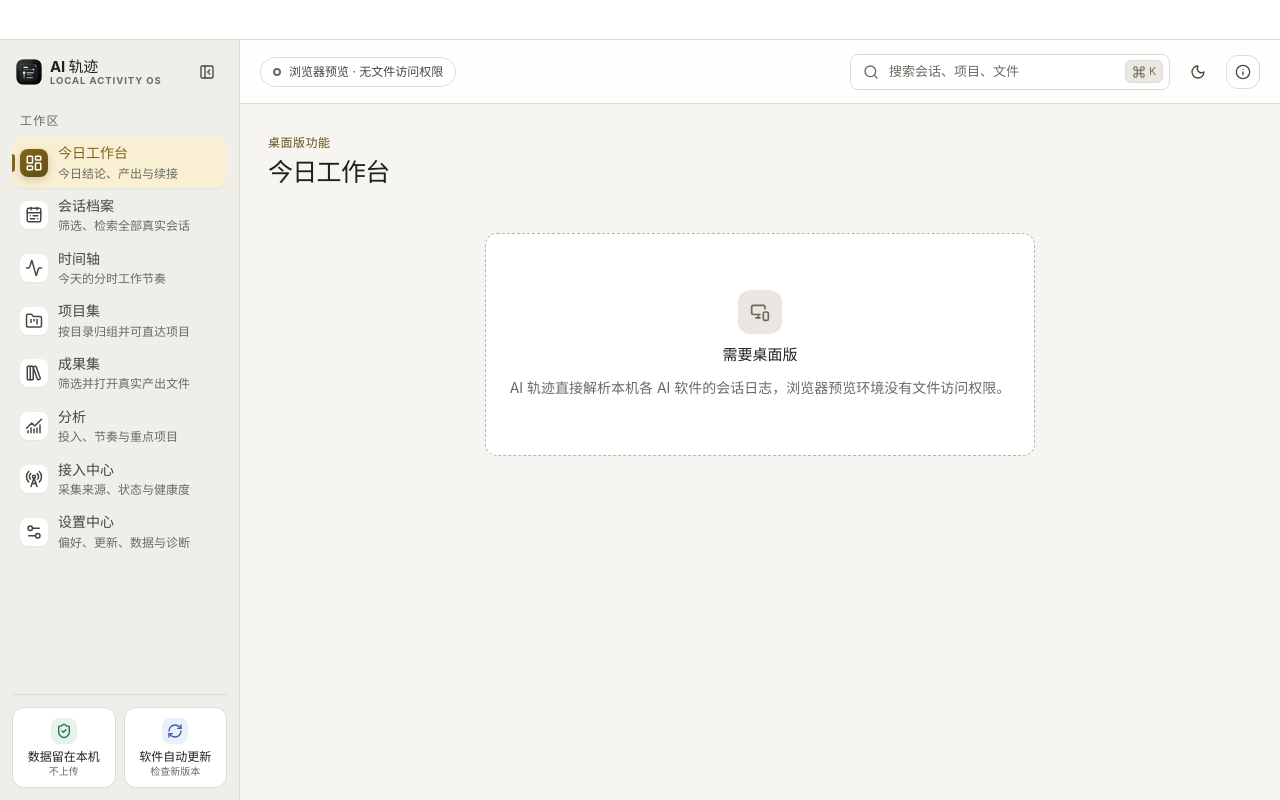
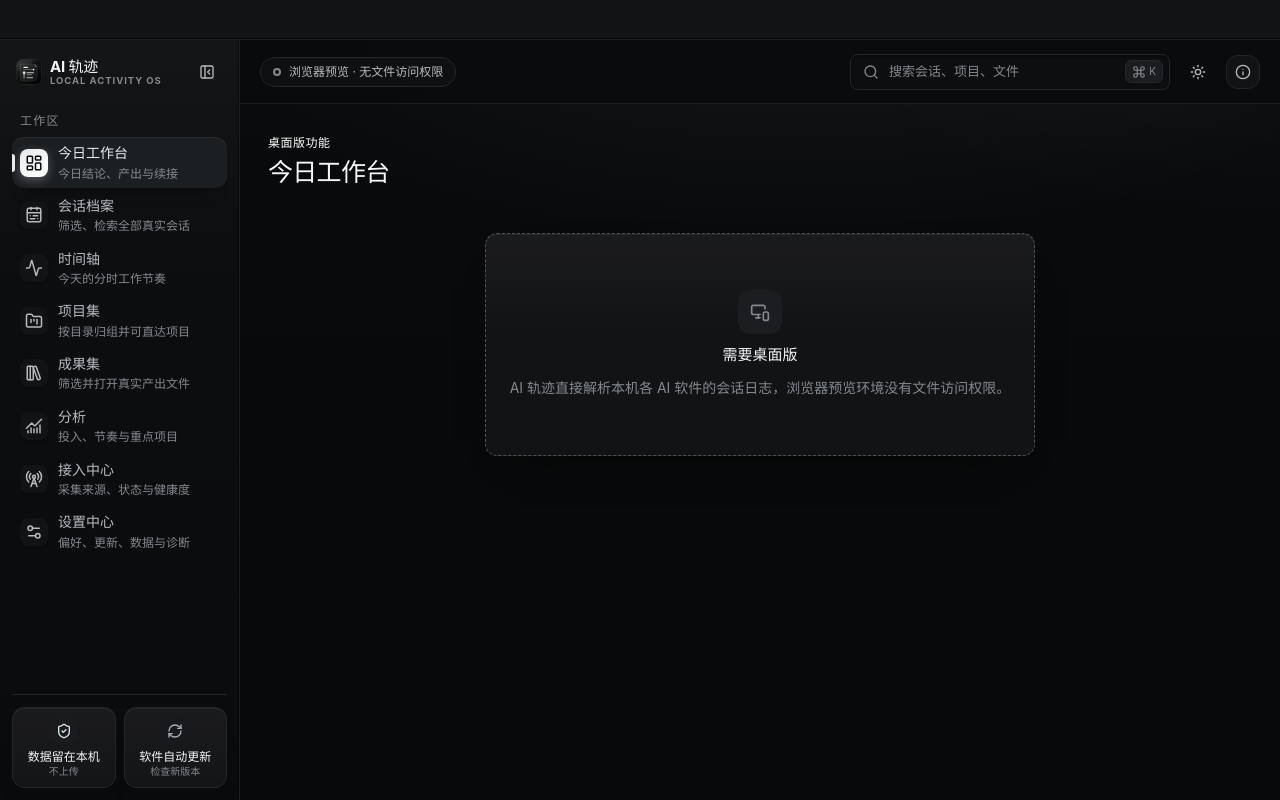
Before and after one commit to liixnglinb/AI-Chronicle, a React (Vite) app: page / in a window 1280 px wide. Built offline with nearby package versions, Linux system fonts and the light colour scheme.

Commit message:
feat(ui): 暗色档改为黑曜石纯黑白灰质感并设为默认 (v0.6.4)

```diff
--- a/index.html
+++ b/index.html
@@ -4,7 +4,7 @@
     <meta charset="UTF-8" />
     <link rel="icon" type="image/svg+xml" href="/favicon.svg" />
     <meta name="viewport" content="width=device-width, initial-scale=1.0" />
-    <meta name="theme-color" content="#f5f6f7" />
+    <meta name="theme-color" content="#08090a" />
     <meta name="description" content="AI 轨迹：本地优先的 AI 工作统计、时间线与日报工具" />
     <title>AI 轨迹 · 本地工作观测台</title>
   </head>
--- a/package.json
+++ b/package.json
@@ -2,7 +2,7 @@
   "name": "ai-chronicle",
   "productName": "AI轨迹",
   "private": true,
-  "version": "0.6.3",
+  "version": "0.6.4",
   "description": "本地优先的 AI 工作统计、历史档案与日报桌面应用",
   "author": "AI Chronicle",
   "repository": {
--- a/src/App.css
+++ b/src/App.css
@@ -117,6 +117,10 @@
   --primary: #191a19;
   --primary-strong: #000000;
   --primary-soft: #e3e3e0;
+  /* 铺在品牌色 / 危险色实底上的前景色。品牌实底在浅色档是深色、
+     在暗色档是银白，所以前景色必须跟着主题翻转，不能写死白色。 */
+  --on-primary: #ffffff;
+  --on-danger: #ffffff;
   --green: #12805a;
   --green-soft: #e2f4ec;
   --amber: #9c6708;
@@ -171,6 +175,8 @@
   --primary: #2fc7a8;
   --primary-strong: #5cdcc2;
   --primary-soft: #10352e;
+  --on-primary: #0a0b0c;
+  --on-danger: #0a0b0c;
   --green: #45c894;
   --green-soft: #143528;
   --amber: #e0ab55;
@@ -516,7 +522,7 @@ svg {
 
 .nav-item-active .nav-icon {
   background: linear-gradient(150deg, var(--primary), var(--primary-strong));
-  color: #ffffff;
+  color: var(--on-primary);
   box-shadow: 0 3px 10px color-mix(in srgb, var(--primary) 28%, transparent);
 }
 
@@ -863,7 +869,7 @@ svg {
   place-items: center;
   border-radius: var(--radius-md);
   background: linear-gradient(150deg, var(--primary), var(--primary-strong));
-  color: #ffffff;
+  color: var(--on-primary);
   font-size: var(--text-xs);
   font-weight: var(--fw-bold);
 }
@@ -1598,7 +1604,7 @@ svg {
 
 .btn-primary {
   background: linear-gradient(150deg, var(--primary), var(--primary-strong));
-  color: #ffffff;
+  color: var(--on-primary);
   box-shadow:
     inset 0 1px 0 rgba(255, 255, 255, 0.24),
     0 5px 14px color-mix(in srgb, var(--primary) 26%, transparent);
@@ -1643,7 +1649,7 @@ svg {
 
 .btn-danger {
   background: var(--coral);
-  color: #ffffff;
+  color: var(--on-danger);
   box-shadow:
     inset 0 1px 0 rgba(255, 255, 255, 0.2),
     0 5px 14px color-mix(in srgb, var(--coral) 26%, transparent);
@@ -3425,7 +3431,7 @@ svg {
 .update-badge-ready {
   border-color: var(--primary);
   background: linear-gradient(150deg, var(--primary), var(--primary-strong));
-  color: #ffffff;
+  color: var(--on-primary);
 }
 
 .update-badge-ready:hover {
--- a/src/lib/theme.ts
+++ b/src/lib/theme.ts
@@ -9,7 +9,9 @@ function isTheme(value: unknown): value is ThemeName {
   return value === 'light' || value === 'dark'
 }
 
-/** 优先级：URL 参数（截图自检 / 深链） > 本地存储 > 系统偏好 */
+/** 优先级：URL 参数（截图自检 / 深链） > 本地存储 > 默认档。
+ *  默认档固定为深色：v0.6.4 起暗色档是主打的黑曜石质感，
+ *  浅色档保留为可选，不再跟随系统偏好自动切换。 */
 export function getInitialTheme(): ThemeName {
   const param = new URLSearchParams(window.location.search).get('theme')
   if (isTheme(param)) return param
@@ -21,7 +23,7 @@ export function getInitialTheme(): ThemeName {
     // 隐私模式等场景下 localStorage 可能不可用
   }
 
-  return window.matchMedia?.('(prefers-color-scheme: dark)').matches ? 'dark' : 'light'
+  return 'dark'
 }
 
 export function applyTheme(theme: ThemeName) {
--- a/src/styles/voyra-ui.css
+++ b/src/styles/voyra-ui.css
@@ -1,5 +1,9 @@
 @import './voyra-software-base.css';
-/* AI Chronicle · reading-first graphite / warm gold. */
+/* AI Chronicle · 石墨 / 暖金适配层。
+   暗色档在 v0.6.4 起改为「黑曜石（Obsidian）」纯黑白灰质感：
+   品牌色由暖金换成银白，语义色改用明度而非色相区分，
+   再用顶部聚光 + 发丝高光 + 分层阴影做出金属质感。
+   浅色档不受影响，继续沿用 Voyra 通用基线。 */
 :root,
 :root[data-theme='dark'] {
   --font-sans: var(--vr-font);
@@ -216,3 +220,147 @@
     margin-left: 28px;
   }
 }
+
+/* ---------------------------------------------------------------------------
+   暗色档 · 黑曜石（Obsidian）纯黑白灰
+   ---------------------------------------------------------------------------
+   只覆盖 [data-theme='dark']，浅色档保持通用基线不变。
+   表面分四级：页面底 < 侧栏 < 卡片 < 悬浮，靠明度差而不是描边区分层次。
+   ------------------------------------------------------------------------ */
+:root[data-theme='dark'] {
+  /* 表面阶梯 */
+  --vr-canvas: #08090a;
+  --vr-surface-soft: #0c0d0f;
+  --vr-surface: #121315;
+  --vr-surface-hover: #1b1d20;
+  --vr-line: #23262a;
+  --vr-line-strong: #4c5157;
+
+  /* 文字阶梯 */
+  --vr-ink: #f6f7f8;
+  --vr-body: #b6bbc0;
+  --vr-muted: #83898f;
+
+  /* 品牌：银白，去掉全部彩色 */
+  --vr-brand: #e7eaec;
+  --vr-brand-hover: #ffffff;
+  --vr-brand-soft: #1c1f22;
+
+  /* 语义：只用明度区分，形状/图标承担原有色相的辨识职责 */
+  --vr-success: #dfe3e6;
+  --vr-success-soft: #191c1f;
+  --vr-warning: #c6cbd0;
+  --vr-warning-soft: #1d2023;
+  --vr-danger: #ffffff;
+  --vr-danger-soft: #26292d;
+  --vr-info: #a9afb5;
+  --vr-info-soft: #17191c;
+
+  /* 质感令牌：发丝高光 / 顶部聚光 / 井底暗部 */
+  --vr-hairline: rgba(255, 255, 255, 0.06);
+  --vr-hairline-soft: rgba(255, 255, 255, 0.03);
+  --vr-spotlight: rgba(255, 255, 255, 0.05);
+  --vr-shadow: inset 0 1px 0 var(--vr-hairline-soft), 0 16px 36px -28px #000;
+  --vr-shadow-hover: inset 0 1px 0 var(--vr-hairline), 0 24px 50px -26px #000;
+}
+
+/* 3.1 窗口标题栏：与主进程 titleBarOverlay 同色，只加一道底部暗缝 */
+:root[data-theme='dark'] .titlebar-strip {
+  border-bottom-color: #1c1f22;
+  box-shadow: inset 0 -1px 0 rgba(0, 0, 0, 0.6);
+}
+
+/* 3.2 侧栏：顶部一层极淡的金属拉丝过渡 + 右侧暗缝 */
+:root[data-theme='dark'] .sidebar {
+  border-right-color: #1c1f22;
+  background:
+    linear-gradient(180deg, rgba(255, 255, 255, 0.026) 0%, rgba(255, 255, 255, 0) 220px),
+    linear-gradient(180deg, #0e0f11 0%, #0a0b0c 100%);
+  box-shadow: inset -1px 0 0 rgba(0, 0, 0, 0.5);
+}
+
+/* 3.3 顶栏：半透明石墨底，保留毛玻璃 */
+:root[data-theme='dark'] .topbar {
+  border-bottom-color: #1c1f22;
+  background: rgba(10, 11, 12, 0.86);
+}
+
+/* 3.4 内容底：偏右上的一束聚光，避免大面积纯黑发闷 */
+:root[data-theme='dark'] .app-shell {
+  background:
+    radial-gradient(1100px 500px at 62% -12%, var(--vr-spotlight), transparent 60%),
+    radial-gradient(820px 400px at 100% -6%, rgba(255, 255, 255, 0.028), transparent 58%),
+    linear-gradient(180deg, #0a0b0c 0%, var(--vr-canvas) 46%);
+}
+
+/* 卡片 / 面板：顶部发丝高光 + 收窄的外投影，做出「金属片」的厚度 */
+:root[data-theme='dark']
+  :is(
+    .summary-cell,
+    .project-card,
+    .artifact-card,
+    .source-card,
+    .settings-section,
+    .today-card,
+    .privacy-card,
+    .empty-state,
+    .topbar-popover,
+    .profile-popover
+  ) {
+  background-image: linear-gradient(
+    180deg,
+    rgba(255, 255, 255, 0.035) 0%,
+    rgba(255, 255, 255, 0) 96px
+  );
+  box-shadow:
+    inset 0 1px 0 var(--vr-hairline),
+    0 20px 44px -34px #000;
+}
+
+/* 选中态导航：与卡片同一套发丝高光 */
+:root[data-theme='dark'] .nav-item-active {
+  box-shadow:
+    inset 0 1px 0 var(--vr-hairline),
+    0 10px 22px -16px #000;
+}
+
+/* 输入类控件：内凹「井」感，聚焦时交回通用焦点环 */
+:root[data-theme='dark'] :is(.global-search, .input, .select):not(:focus):not(:focus-within) {
+  border-color: #24272b;
+  background: #0d0e10;
+  box-shadow: inset 0 1px 2px rgba(0, 0, 0, 0.55);
+}
+
+/* 主按钮：白底黑字，用内高光 + 短投影做出实体按键的厚度 */
+:root[data-theme='dark'] :is(.btn-primary, .btn.primary, .button-primary) {
+  box-shadow:
+    inset 0 1px 0 #ffffff,
+    0 12px 26px -16px rgba(0, 0, 0, 0.9);
+}
+:root[data-theme='dark'] :is(.btn-primary, .btn.primary, .button-primary):hover:not(:disabled) {
+  box-shadow:
+    inset 0 1px 0 #ffffff,
+    0 16px 30px -14px rgba(0, 0, 0, 0.95);
+}
+
+/* 危险按钮：共用基础层把 color 设成了 --vr-danger，与底色相同会看不见文字，
+   这里显式交回 --on-danger（浅色档白字 / 暗色档黑字）。 */
+html body :is(.btn-danger, .btn.danger, .button-danger) {
+  color: var(--on-danger);
+}
+
+/* 开关：暗色档的开态轨道是银白，滑块必须反过来用深色，
+   否则会出现「白滑块压在白轨道上」看不见的情况。 */
+:root[data-theme='dark'] .switch {
+  background: #23262a;
+}
+:root[data-theme='dark'] .switch-thumb {
+  background: #868c92;
+}
+:root[data-theme='dark'] .switch-on,
+:root[data-theme='dark'] .switch-on:not(:disabled):hover {
+  background: var(--vr-brand);
+}
+:root[data-theme='dark'] .switch-on .switch-thumb {
+  background: #0b0c0d;
+}
```
Also changed, not shown: electron/main.cjs (+7 -6 lines), 1 other file (tests, documents, lock files or other folders).
